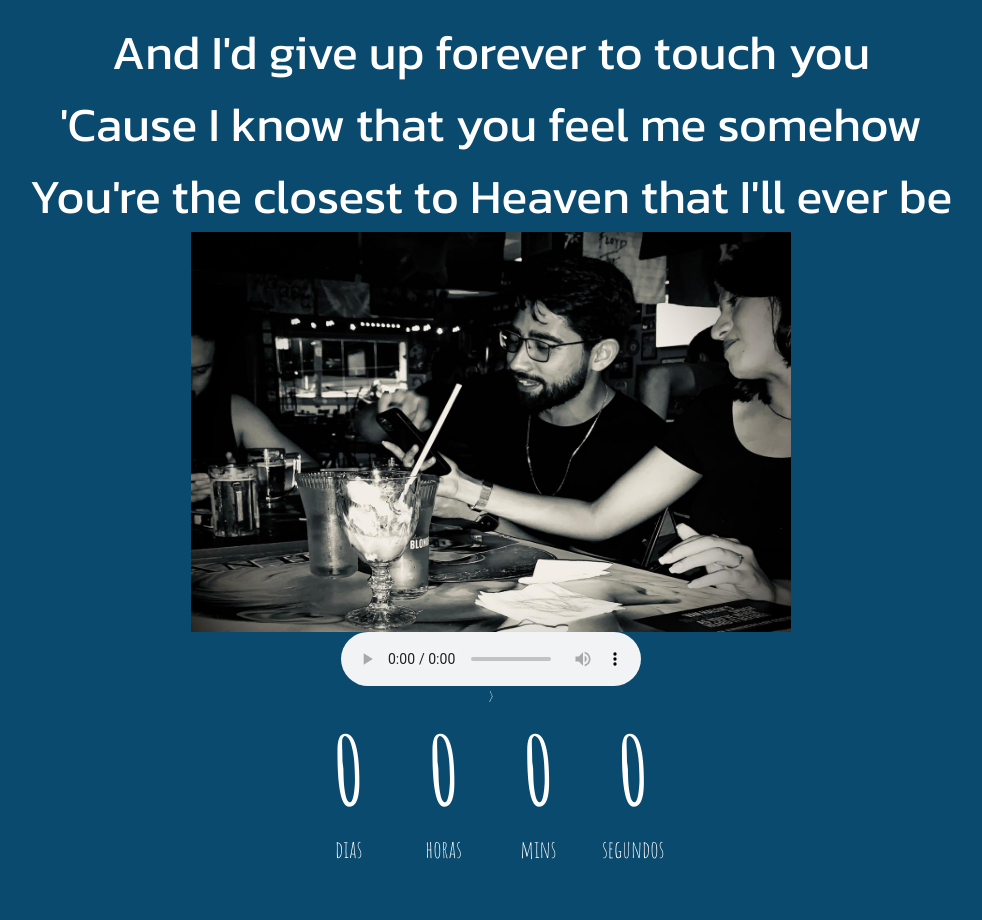
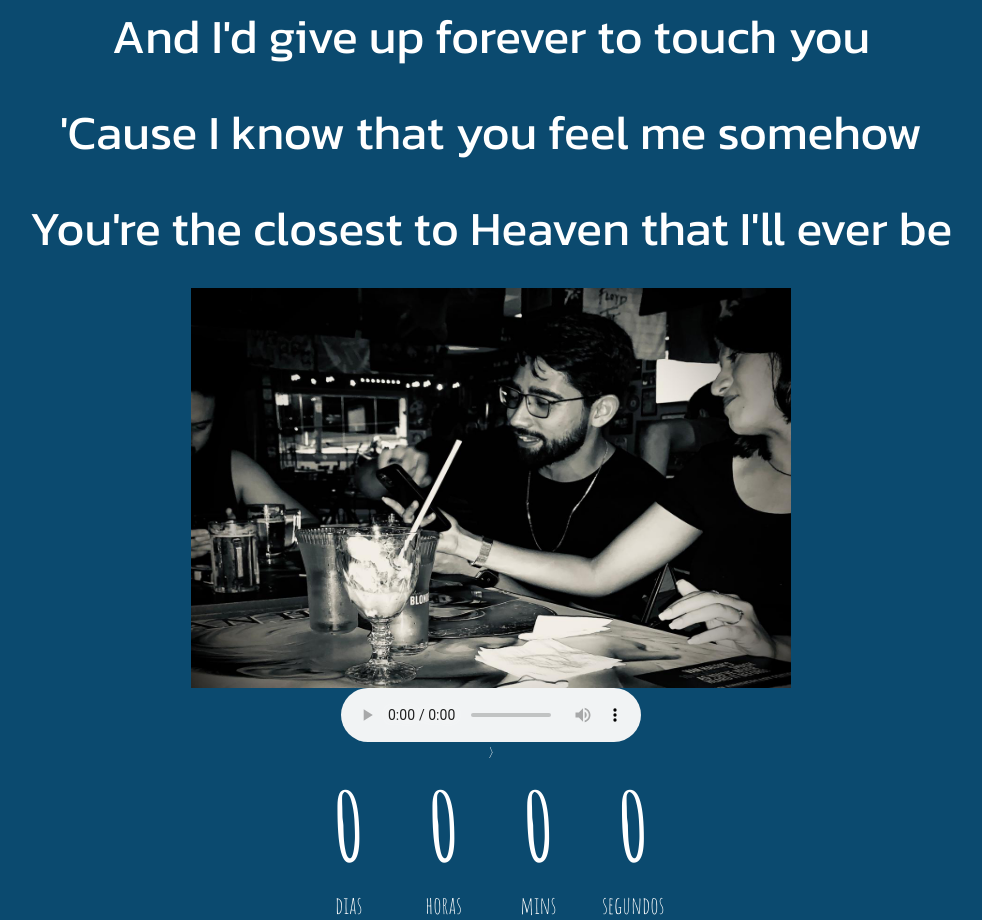
Before and after one commit to lukskenji/vc-e-o-mais-perto-do-paraiso-que-ja-estive, a plain HTML site: page index.html in a window 1280 px wide. Shown: the whole page, without its empty margins (149-1131 px from the left). Before the commit the page ends 864 px from the top, so only its background shows below. Drawn offline with Linux system fonts and the light colour scheme; a script that the page names is missing; a web font is replaced by a local one.

Commit message:
Update style.css

```diff
--- a/style.css
+++ b/style.css
@@ -20,9 +20,9 @@ body{
 h1{
     font-weight: normal;
     font-size: 3rem;
-    margin-top: 1rem;
-    margin-bottom: 0rem;
-    align-self: center;
+    margin-top: 0rem;
+    margin-bottom: 1.5rem;
+    text-align: center;
     font-family: 'kanit';
 }
 
@@ -30,7 +30,8 @@ h2{
     font-weight: normal;
     font-size: 3rem;
     margin-top: 0rem;
-    margin-bottom: 0rem;
+    margin-bottom: 1.5rem;
+    text-align: center;
     font-family: 'kanit';
 }
 
@@ -38,10 +39,10 @@ h3{
     font-weight: normal;
     font-size: 3rem;
     margin-top: 0rem;
-    margin-bottom: 0rem;
+    margin-bottom: 1.5rem;
+    text-align: center;
     font-family: 'kanit';
 }
-
 h4{
     font-weight: normal;
     font-size: 3rem;
```
